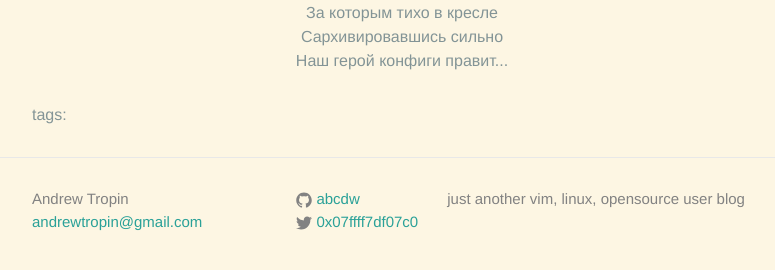
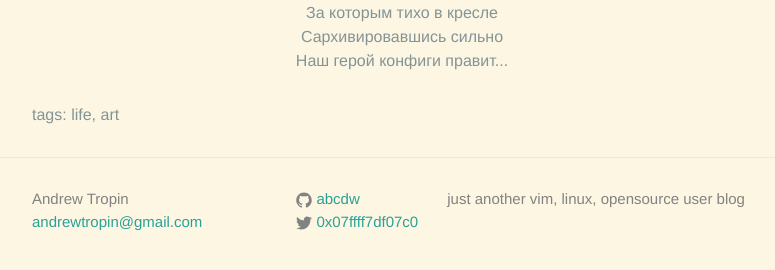
Before and after one commit to rednotes/rednotes.github.io, a Jekyll site: the page built from _posts/2015-03-20-trip-to-matrix.markdown, in a window 1280 px wide and 900 px high, scrolled down 7391 px. Shown: the part 607-877 px from the top of the window, without its empty margins (238-1013 px from the left). Built offline with Jekyll 4.4.1, drawn with Linux system fonts in a browser that asks for light colours.

Commit message:
Add tags

```diff
--- a/_posts/2015-03-20-trip-to-matrix.markdown
+++ b/_posts/2015-03-20-trip-to-matrix.markdown
@@ -3,6 +3,7 @@ layout: post
 title: "Путешествие Андрея в Матрицу"
 date: "2015-03-20 15:50:01 +0300"
 author: <a href="https://vk.com/id4948083">Павел Олегович</a>
+tags: life, art
 ---
 
 Стих Осипова Павла Олеговича, члена союза российских писателей.
```
